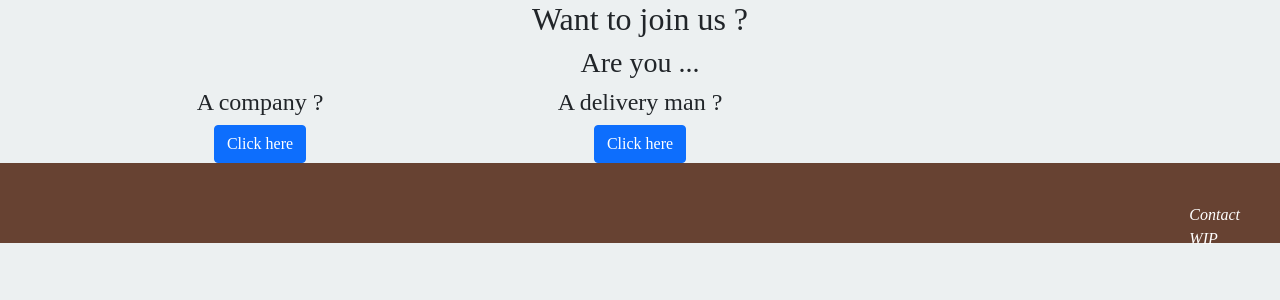
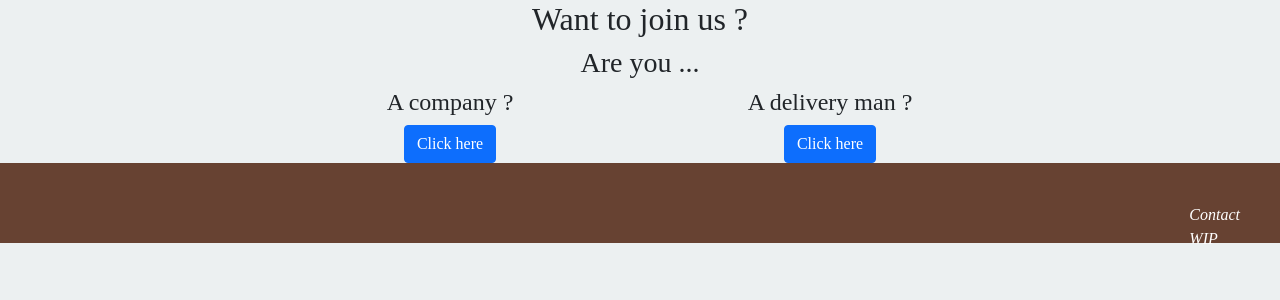
Before and after one commit to Loviflo/QuickBaluchon, a PHP site: page /sign_in.php in a window 1280 px wide. Shown: the part 115-415 px from the top of the page. Run offline with PHP 8.4, Linux system fonts and the light colour scheme; some web fonts are replaced.

Commit message:
Updated sign in

```diff
--- a/QuickBaluchon/sign_in.php
+++ b/QuickBaluchon/sign_in.php
@@ -10,8 +10,8 @@
             <h2>Want to join us ?</h2>
             <h3>Are you ...</h3>
         </div>
-        <div class="container text-center">
-            <div class="row align-middle text-center">
+        <div class="container">
+            <div class="row justify-content-center">
                 <div class="col-md-4 text-center align-middle">
                     <h4>A company ?</h4>
                     <a href="sign_in_company.php"><button type="submit" class="btn btn-primary">Click here</button></a>
```
